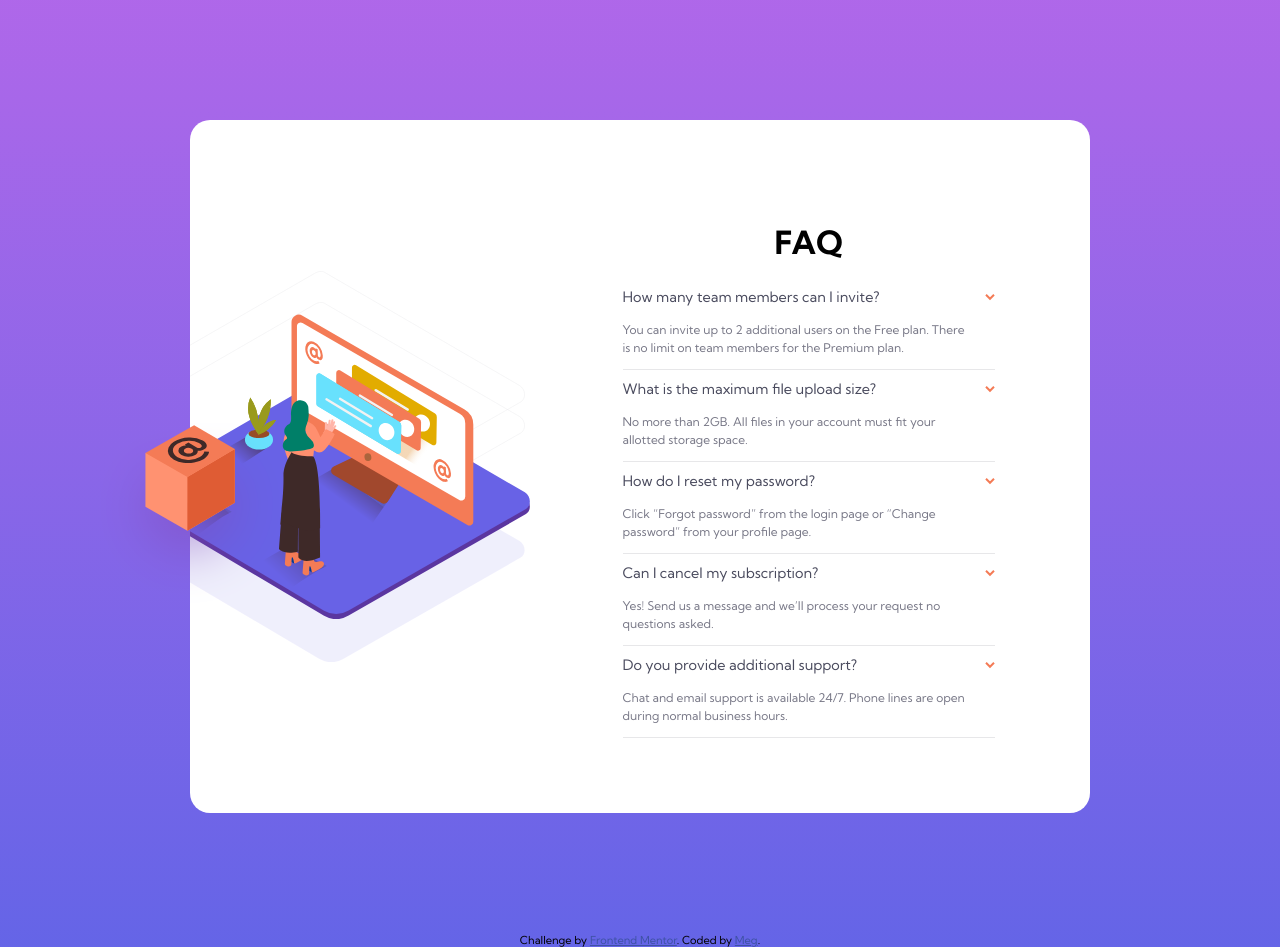
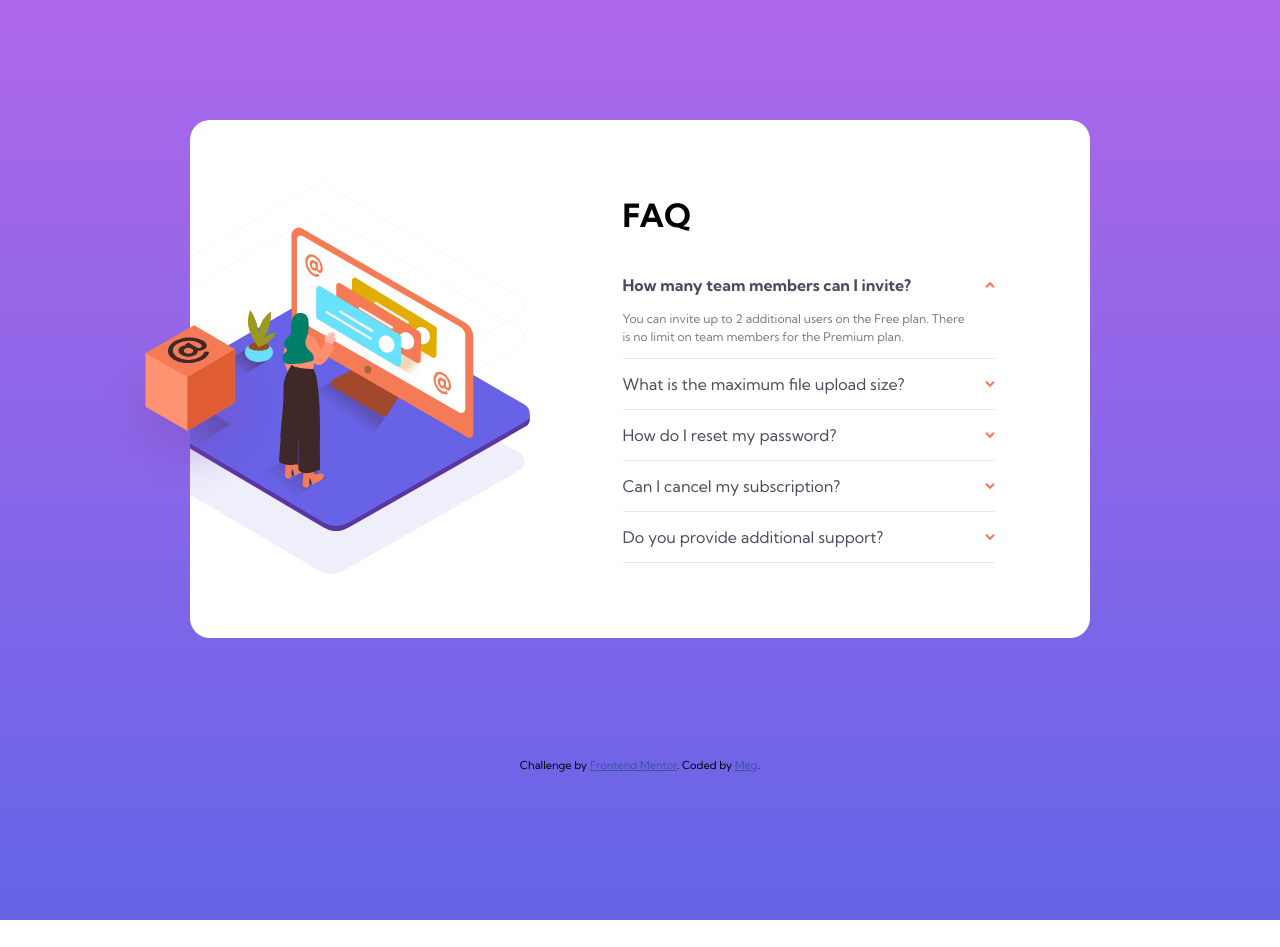
Before and after one commit to mbarnstien/faq-accordion-card, a plain HTML site: page index.html in a window 1280 px wide. Both pictures are taken after a click on the button "How many team members can I invite?". After the commit the page ends 920 px from the top, so only its background shows below. Drawn offline with Linux system fonts and the light colour scheme.

Commit message:
More CSS and basic Javascript functionality

```diff
--- a/css/main.css
+++ b/css/main.css
@@ -44,7 +44,8 @@ body {
 }
 
 .text-container {
-    margin: -80px auto;
+    margin: auto;
+    transform: translateY(-25%)
 }
 
 .accordion-item {
@@ -59,9 +60,10 @@ body {
     width: 100%;
     border: none;
     background: transparent;
+    margin-top: 15px;
     margin-bottom: 15px;
     padding: 0;
-    font-size: 0.60em;
+    font-size: 1em;
     font-family: 'Kumbh sans', sans-serif;
     color: hsl(237, 12%, 33%);
     text-align: left;
@@ -75,6 +77,7 @@ body {
     background-repeat: no-repeat;
     background-size: contain;
     background-position: center center;
+    transition: transform 300ms ease-in-out;
 }
 
 .accordion-p {
@@ -82,6 +85,7 @@ body {
     line-height: 1.5em;
     color: hsl(240, 6%, 50%);
     margin-right: 20px;
+    padding: 10px auto;
 }
 
 h1 {
@@ -89,14 +93,27 @@ h1 {
     font-size: 2em;
 }
 
-h2 {
-    margin-top: 10px;
-    margin-bottom: 10px;
+/**For Javascript when accordion is opened**/
+
+.accordion-h.open {
+    font-weight: 700;
 }
 
-.bold {
-    font-weight: 700;
-} /**For Javascript when accordion is opened**/
+.accordion-h.open::after {
+    transform: rotate(180deg);
+}
+
+.accordion-collapse.collapse {
+    display: none;
+}
+
+.accordion-collapse.collapsing {
+
+}
+
+.accordion-collapse.open {
+    display: block;
+}
 
 /**Footer Styles**/
 
@@ -159,6 +176,12 @@ footer a {
 
     .text-container {
         margin: 75px 75px 75px 0;
+        transform: translateY(0%);
+    }
+
+    h1 {
+        text-align: left;
+        margin: auto auto 40px 20px;
     }
 
 }
--- a/index.html
+++ b/index.html
@@ -24,60 +24,50 @@
       <h1>FAQ</h1>
       <div class="accordion">
         <div class="accordion-item">
-          <h2>
             <button class="accordion-h">
               How many team members can I invite?
             </button>
-          </h2>
-          <div class="accordion-collapse">
+          <div class="accordion-collapse collapse">
             <div class="accordion-p">
               <p>You can invite up to 2 additional users on the Free plan. There is no limit on team members for the Premium plan.</p>
             </div>
           </div>
         </div>
         <div class="accordion-item">
-          <h2>
             <button class="accordion-h">
               What is the maximum file upload size?
             </button>
-          </h2>
-          <div class="accordion-collapse">
+          <div class="accordion-collapse collapse">
             <div class="accordion-p">
               <p>No more than 2GB. All files in your account must fit your allotted storage space.</p>
             </div>
           </div>
         </div>
         <div class="accordion-item">
-          <h2>
             <button class="accordion-h">
               How do I reset my password?
             </button>
-          </h2>
-          <div class="accordion-collapse">
+          <div class="accordion-collapse collapse">
             <div class="accordion-p">
               <p>Click “Forgot password” from the login page or “Change password” from your profile page.</p>
             </div>
           </div>
         </div>
         <div class="accordion-item">
-          <h2>
             <button class="accordion-h">
               Can I cancel my subscription?
             </button>
-          </h2>
-          <div class="accordion-collapse">
+          <div class="accordion-collapse collapse">
             <div class="accordion-p">
               <p>Yes! Send us a message and we’ll process your request no questions asked.</p>
             </div>
           </div>
         </div>
         <div class="accordion-item">
-          <h2>
             <button class="accordion-h">
               Do you provide additional support?
             </button>
-          </h2>
-          <div class="accordion-collapse">
+          <div class="accordion-collapse collapse">
             <div class="accordion-p">
               <p>Chat and email support is available 24/7. Phone lines are open during normal business hours.</p>
             </div>
--- a/js/script.js
+++ b/js/script.js
@@ -1 +1,12 @@
-console.log('test');
+document.querySelectorAll('.accordion-h').forEach((item) => {
+    item.addEventListener('click', event => {
+        console.log('click!');
+        item.classList.toggle('open');
+
+        //Add 'collapsing' class to .accordion-collapse (sibling)
+
+        //remove collapsing class and add 'open' class
+
+        item.nextElementSibling.classList.toggle('open');
+    });
+});
```
